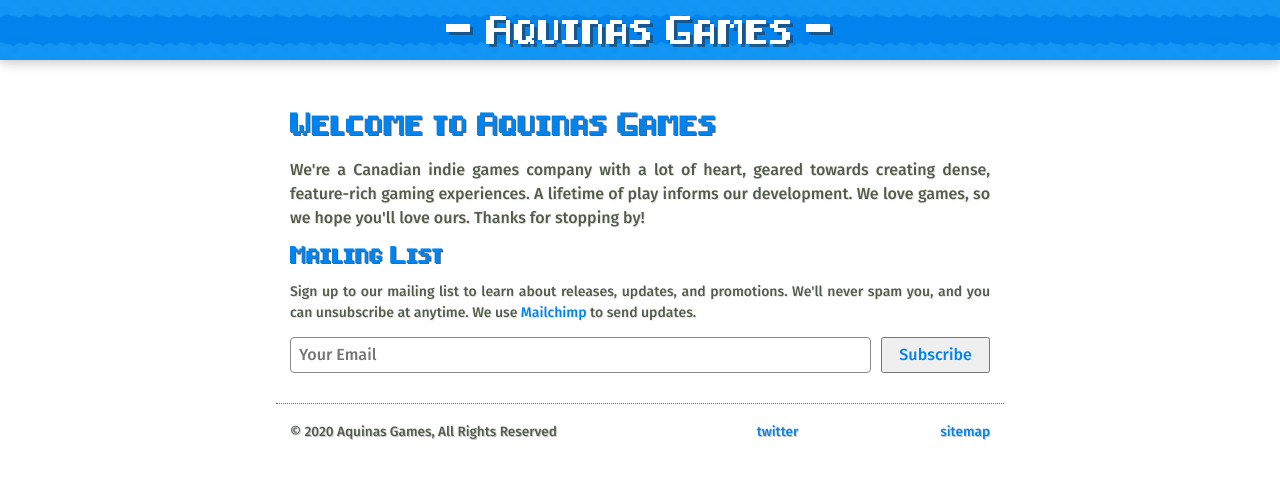
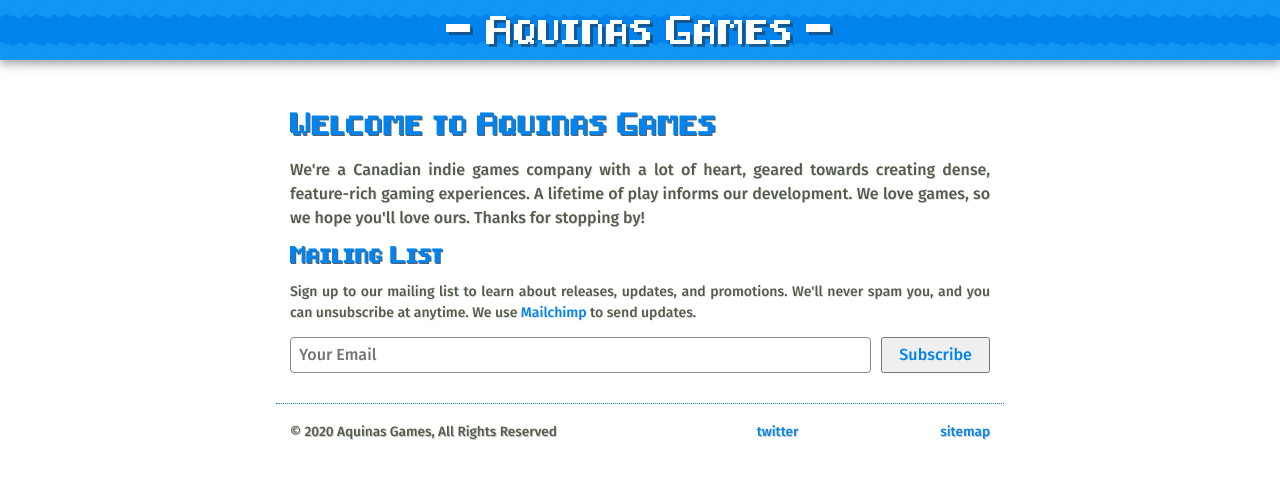
Before and after one commit to AquinasGames/website, a Jekyll site: the page built from index.html, in a window 1280 px wide. Shown: the top 479 px of the page. Built offline with Jekyll 4.4.1, drawn with Linux system fonts in a browser that asks for light colours.

Commit message:
Change visibility of navbar box shadow to .5

```diff
--- a/css/navigation-bar.css
+++ b/css/navigation-bar.css
@@ -2,9 +2,9 @@
 
 #navigation-bar {
     z-index: 10;
-    box-shadow: 0px 3px 10px 0px rgba(37,41,52,0.25);
-    -moz-box-shadow: 0px 3px 10px 0px rgba(37,41,52,0.25);
-    -webkit-box-shadow: 0px 3px 10px 0px rgba(37,41,52,0.25);
+    box-shadow: 0px 3px 10px 0px rgba(37,41,52,0.5);
+    -moz-box-shadow: 0px 3px 10px 0px rgba(37,41,52,0.5);
+    -webkit-box-shadow: 0px 3px 10px 0px rgba(37,41,52,0.5);
 }
 
 .navigation-bar-background {
```
